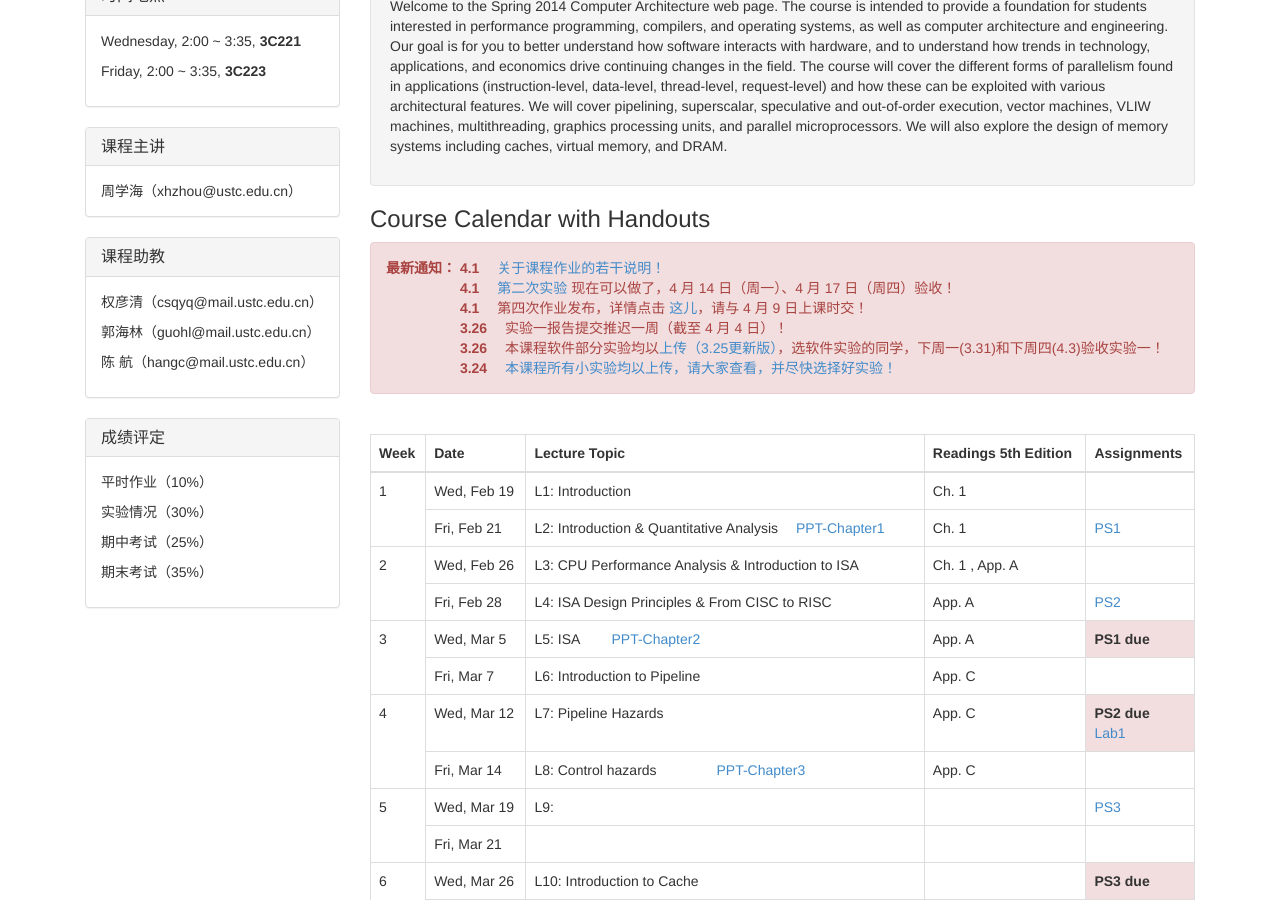
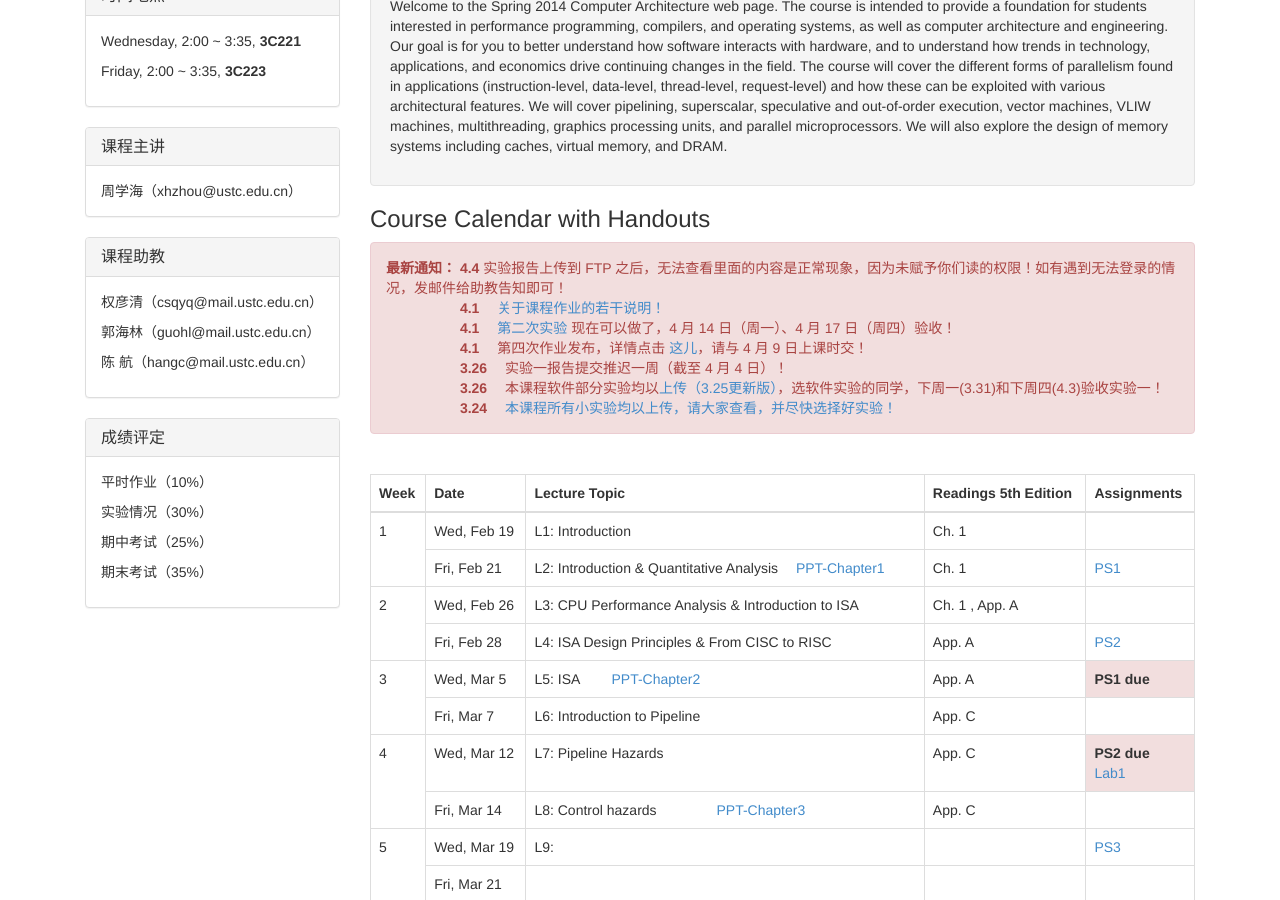
Before and after one commit to hazirguo/ca2014, a Jekyll site: the page index.html, which Jekyll copies as it is, in a window 1280 px wide and 900 px high, scrolled down 426 px. Built offline with Jekyll 4.4.1, drawn with Linux system fonts in a browser that asks for light colours; Markdown is read by kramdown in place of the engine named in the settings.

Commit message:
add notice

```diff
--- a/index.html
+++ b/index.html
@@ -164,7 +164,8 @@
        <!--　 有关课程实验的相关说明，详情点击 <a href="blog/20140321/about_lab.html">这儿</a> !</br>  -->
        <!--　 第三次作业发布，详情点击 <a href="coursework/index.html#ps3">这儿</a>，请与 3 月 26 日上课时交！ </br> -->
        <!--　 第一次实验发布，详情点击 <a href="experiments/index.html#lab1">这儿</a>（已更新 MIPSsim 压缩包，添加“样例程序”），请与 3 月 28 日前提交！　-->
-      <strong>最新通知：</strong> <strong> 4.1 </strong>　<a href="blog/20140401/about_coursework.html">关于课程作业的若干说明！</a> <br/>
+      <strong>最新通知：</strong> <strong> 4.4 </strong> 实验报告上传到 FTP 之后，无法查看里面的内容是正常现象，因为未赋予你们读的权限！如有遇到无法登录的情况，发邮件给助教告知即可！ <br/>
+        　　　　　 <strong> 4.1 </strong>　<a href="blog/20140401/about_coursework.html">关于课程作业的若干说明！</a> <br/>
         　　　　　 <strong> 4.1 </strong>　<a href="experiments/index.html#lab2">第二次实验</a> 现在可以做了，4 月 14 日（周一）、4 月 17 日（周四）验收！<br/>
         　　　　　 <strong> 4.1 </strong>　第四次作业发布，详情点击 <a href="coursework/index.html#ps4">这儿</a>，请与 4 月 9 日上课时交！　<br/>
         　　　　　 <strong> 3.26 </strong>　实验一报告提交推迟一周（截至 4 月 4 日）！　<br/>
```
